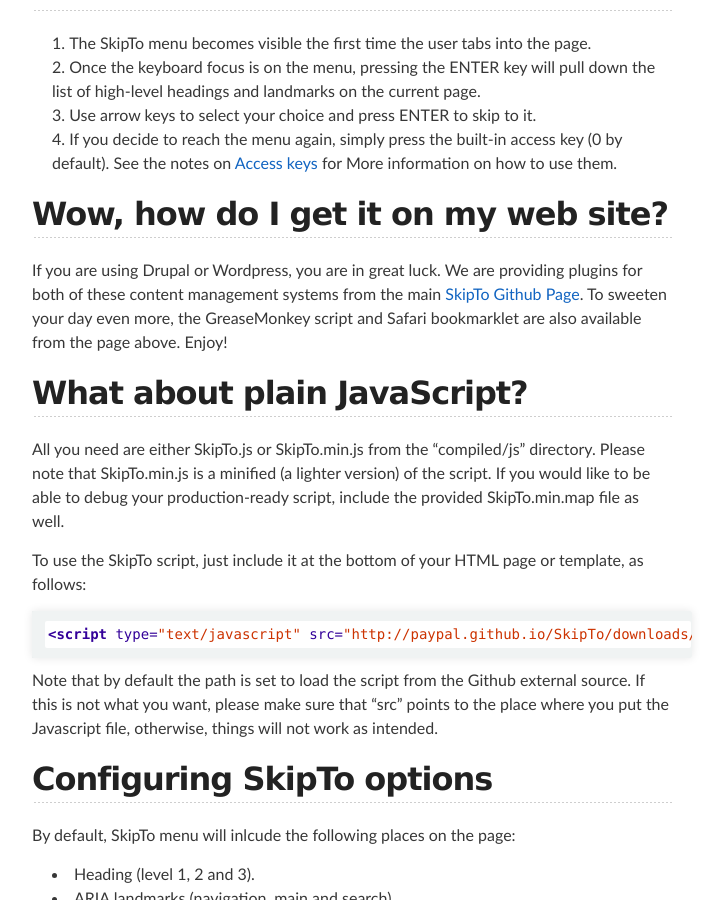
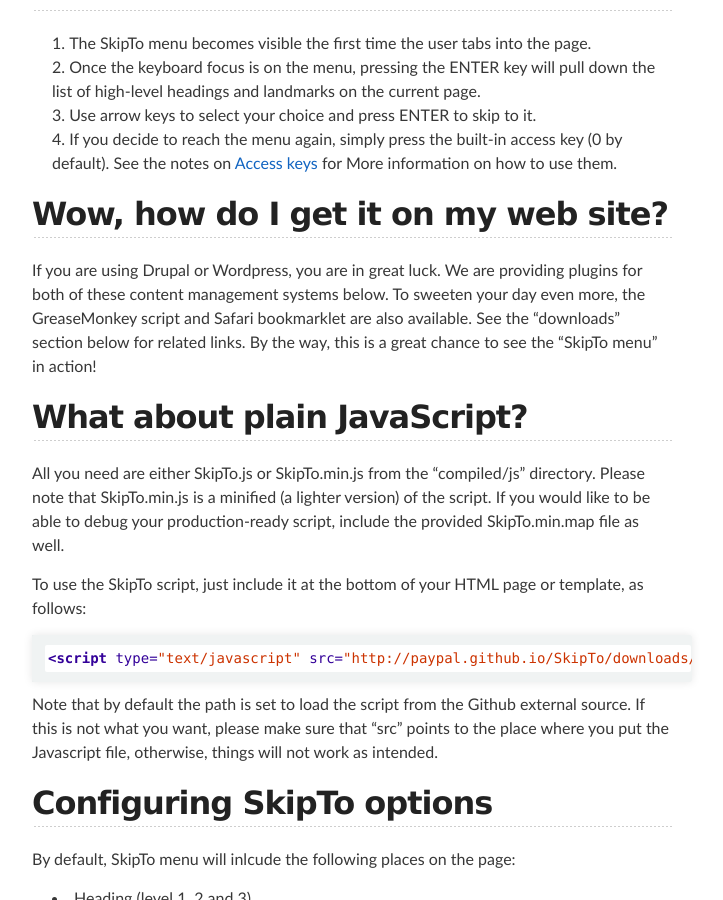
Before and after one commit to paypal/skipto, a Jekyll site: the page built from index.md, in a window 1280 px wide and 900 px high, scrolled down 647 px. Shown: the whole window, without its empty margins (288-1011 px from the left). Built offline with Jekyll 4.4.1, drawn with Linux system fonts in a browser that asks for light colours; Markdown is read by kramdown in place of the engine named in the settings.

Commit message:
Minor wording changes.

```diff
--- a/index.md
+++ b/index.md
@@ -19,8 +19,8 @@ The SkipTo script creates a drop-down menu consisting of the links to the import
 4.  If you decide to reach the menu again, simply press the built-in access key (0 by default). See the notes on [Access keys](#access-keys) for More information on how to use them.
 
 ## Wow, how do I get it on my web site?
-If you are using Drupal or Wordpress, you are in great luck. We are providing plugins for both of these content management systems from the main [SkipTo Github Page](http://paypal.github.io/SkipTo).
-To sweeten your day even more, the GreaseMonkey script and Safari bookmarklet are also available from the page above. Enjoy!
+If you are using Drupal or Wordpress, you are in great luck. We are providing plugins for both of these content management systems below. To sweeten your day even more, the GreaseMonkey script and Safari bookmarklet are also available.
+See the "downloads" section below for related links. By the way, this is a great chance to see the "SkipTo menu" in action!
 
 ## What about plain JavaScript?
 All you need are either SkipTo.js or SkipTo.min.js from the "compiled/js" directory. Please note that SkipTo.min.js is a minified (a lighter version) of the script.
```
